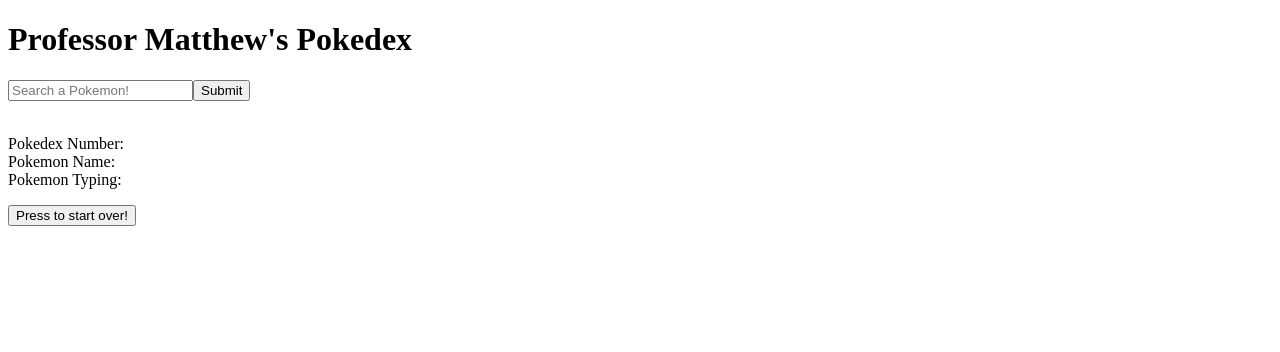
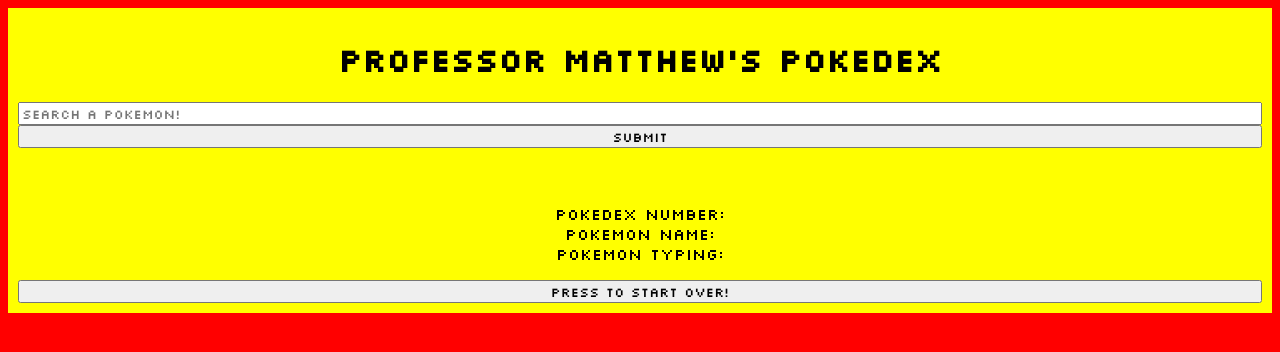
Before and after one commit to Matthewmeadows4/Pokedex, a plain HTML site: page index.html in a window 1280 px wide. Drawn offline with Linux system fonts and the light colour scheme.

Commit message:
formatted ul, and added hideUl function

```diff
--- a/index.html
+++ b/index.html
@@ -4,16 +4,30 @@
     <meta charset="UTF-8" />
     <meta http-equiv="X-UA-Compatible" content="IE=edge" />
     <meta name="viewport" content="width=device-width, initial-scale=1.0" />
-    <link rel="stylesheet" href="style.css">
+    <link rel="stylesheet" href="style.css" />
+    <link rel="preconnect" href="https://fonts.googleapis.com" />
+    <link rel="preconnect" href="https://fonts.gstatic.com" crossorigin />
+    <link
+      href="https://fonts.googleapis.com/css2?family=Silkscreen&display=swap"
+      rel="stylesheet"
+    />
     <title>Professor Matthew's Pokedex</title>
   </head>
+  <main>
     <body>
       <div class="container">
         <h1>Professor Matthew's Pokedex</h1>
-      <input type="text" id="poke" value="" placeholder="Search a Pokemon!" /><button onclick="displayMon()">Submit</button>
+        <input
+          type="text"
+          id="poke"
+          value=""
+          placeholder="Search a Pokemon!"
+        /><button id="btn" onclick="displayMon(), hideUl()">Submit</button>
+        <div id="ulDiv">
           <ul class="auto-list" id="poke-list">
             <li></li>
           </ul>
+        </div>
         <p>
           <span id="test"></span>
           <span id="imgMon"></span>
@@ -28,5 +42,6 @@
         <button id="reset" onclick="reset()">Press to start over!</button>
       </div>
     </body>
+  </main>
   <script src="index.js"></script>
 </html>
--- a/index.js
+++ b/index.js
@@ -32,7 +32,6 @@
     const regex = new RegExp(`^${searchText}`, "gi");
     return mon.name.match(regex);
   });
-
   if (searchText.length === 0) {
     matches = 0;
   }
@@ -48,6 +47,8 @@
       innerElement += `<li><a href = "#">${mons.name}</a></li>`;
     });
     element.innerHTML = innerElement;
+  }else{
+    element.innerHTML = ""
   }
 
 }
@@ -62,11 +63,23 @@
 }
 
 
+
+  const ulDiv = document.getElementById('ulDiv')
+
+ function hideUl() {
+    if (ulDiv.style.display !== "none") {
+      ulDiv.style.display = "none";
+    } else {
+      ulDiv.style.display = "block";
+    }
+  };
+
+
+
 const li = document.getElementById('poke-list');
 li.onclick = function(event) {
   const target = getEventTarget(event);
   document.getElementById('poke').value= target.textContent
-
 }
 
 function reset() {
--- a/style.css
+++ b/style.css
@@ -1,8 +1,44 @@
-.auto-list{
-    list-style-type: none;
+body{
+    background-color: red;
+    font-family: "Silkscreen";
 }
 
+
+button{
+    font-family: "Silkscreen";
+}
+
+.container{
+    background-color: yellow;
+    display: flex;
+    flex-direction: column;
+    padding: 10px;
+    text-align: center;
+    font-family: "Silkscreen";
+}
+.auto-list{
+    display: flex;
+    flex-direction: column;
+    box-sizing: content-box;
+    list-style-type: none;
+    margin: 0;
+    padding: 10px;
+    max-height: 100px;
+    overflow-y: auto;
+    text-align: left;
+}
+.auto-list > li{
+    font-weight: bold;
+}
+
+.auto-list:empty{
+    visibility: collapse;
+}
 a {
     text-decoration: none;
     color: black;
 }
+
+input{
+    font-family: "Silkscreen";
+}
```
Lines whose indentation alone changed are shown as unchanged.
